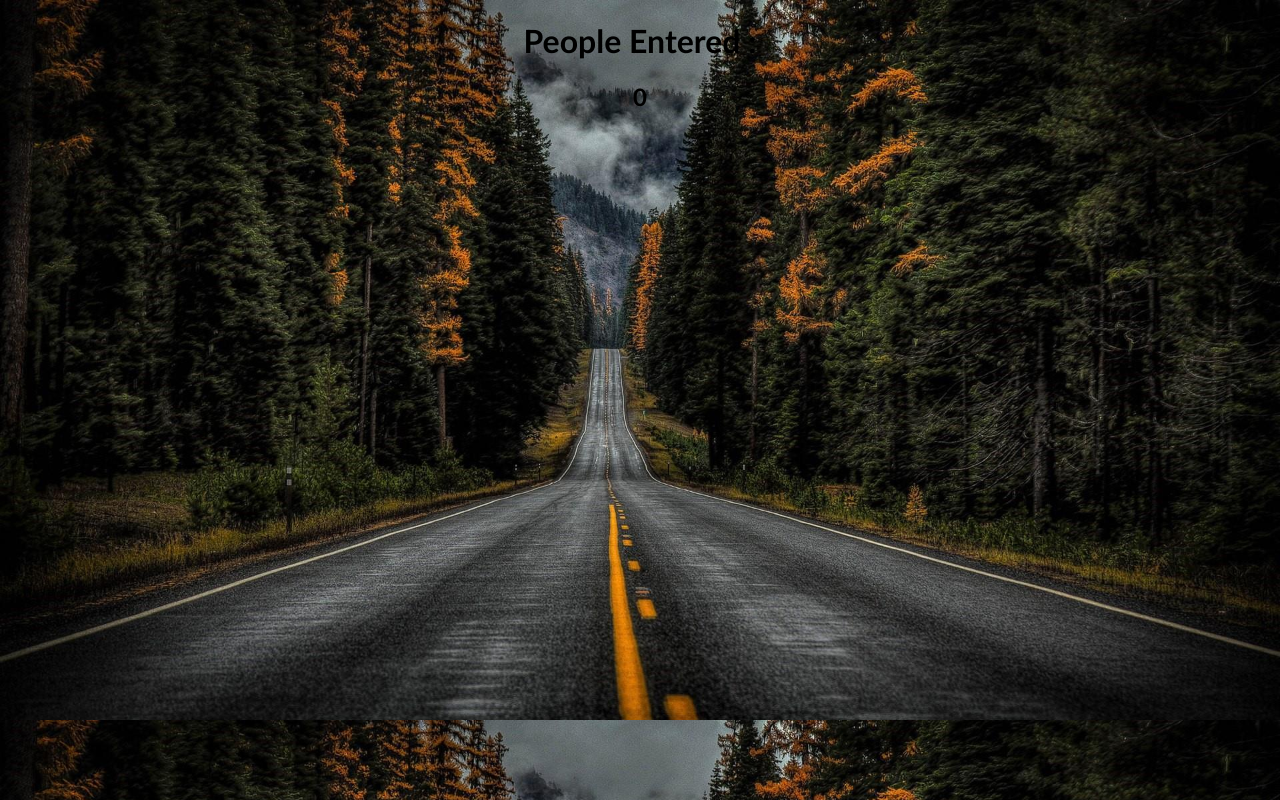
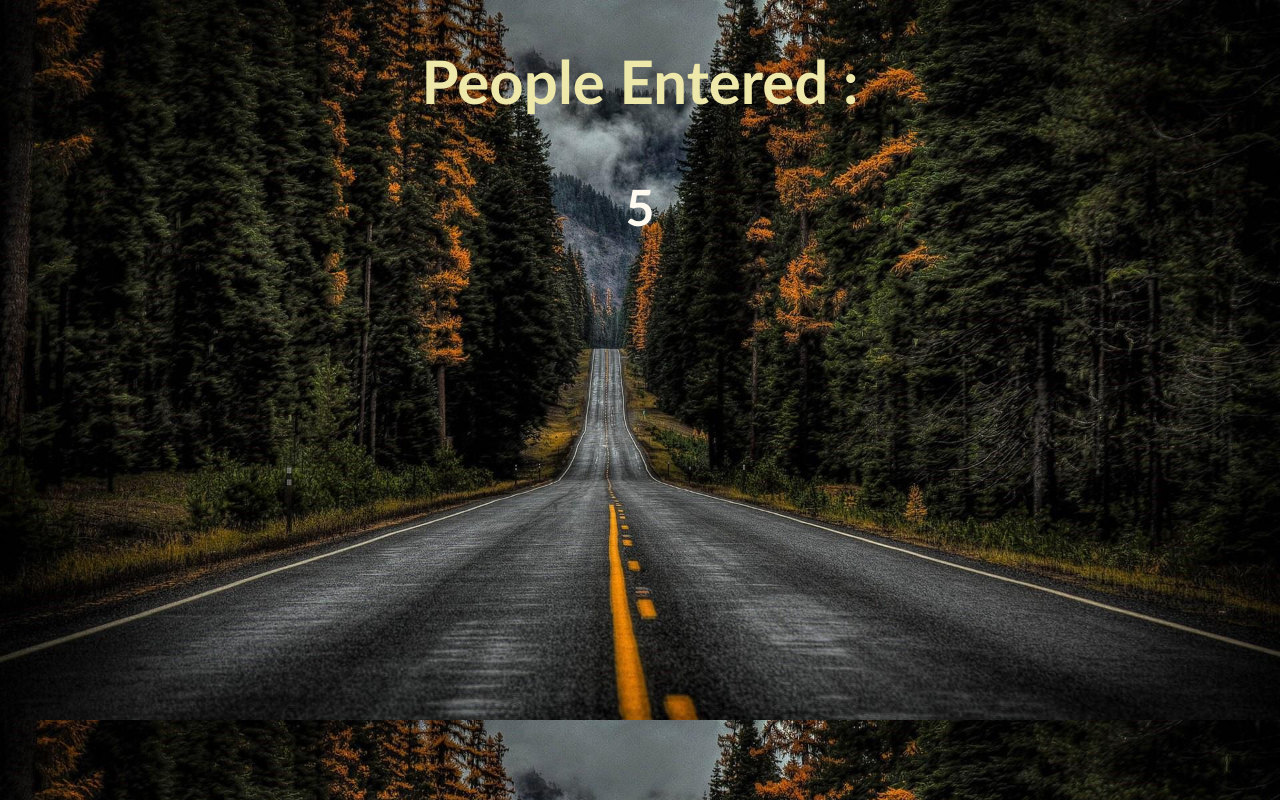
Before and after one commit to snehadas04/Passenger_Counter, a plain HTML site: page Passenger Counter/index.html in a window 1280 px wide. Drawn offline with Linux system fonts and the light colour scheme.

Commit message:
Add files via upload

```diff
--- a/Passenger Counter/index.html
+++ b/Passenger Counter/index.html
@@ -10,5 +10,6 @@
 <body>
     <h1> People Entered : </h1>
     <h2 id="count-el">0</h2>
+    <script src="script.js"></script>
 </body>
 </html>
--- /dev/null
+++ b/Passenger Counter/script.js
@@ -0,0 +1 @@
+document.getElementById("count-el").innerText = 5
--- a/Passenger Counter/style.css
+++ b/Passenger Counter/style.css
@@ -5,3 +5,17 @@ body{
     font-weight: bolder ;
     text-align: center;
 }
+
+h1{
+    margin-top: 45px;
+    margin-bottom: 30px;
+    color:palegoldenrod;
+    font-size: 60px;
+}
+
+h2{
+    margin-top: 60px;
+    margin-bottom: 20px;
+    color:floralwhite;
+    font-size: 50px;
+}
```
